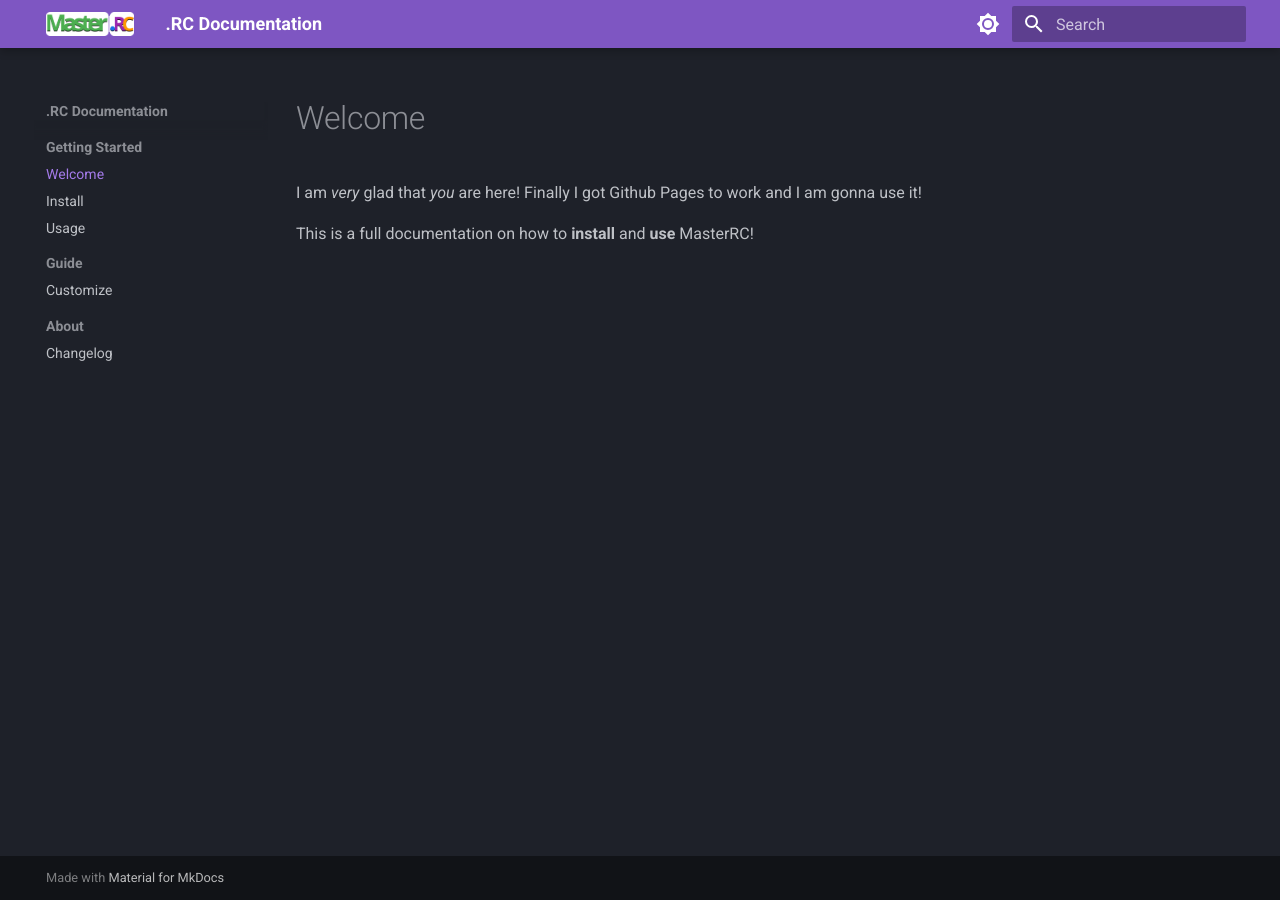
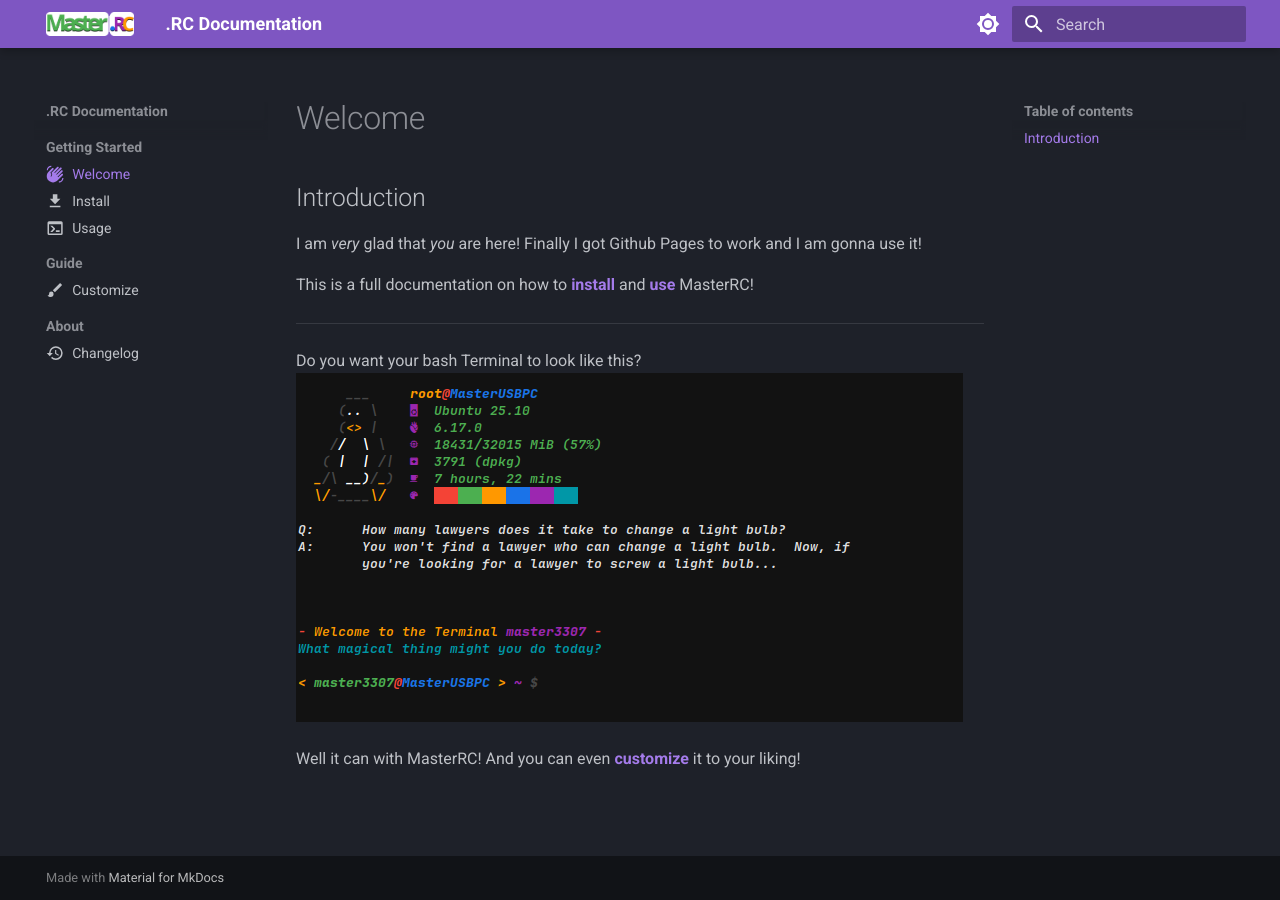
Before and after one commit to Master3307/masterrc, an MkDocs documentation site: the page built from docs/index.md, in a window 1280 px wide. Built offline with MkDocs 1.6.1 and Material for MkDocs 9.7.7, drawn with Linux system fonts in a browser that asks for light colours; plug-ins that fetch from the network failed and are left out.

```diff
--- a/docs/index.md
+++ b/docs/index.md
@@ -1,6 +1,19 @@
+---
+icon: material/hand-wave
+---
+
 # Welcome
+
+## Introduction
 
 I am *very* glad that *you* are here!
 Finally I got Github Pages to work and I am gonna use it!
 
-This is a full documentation on how to **install** and **use** MasterRC!
+This is a full documentation on how to **[install](install.md)** and **[use](usage.md)** MasterRC!
+
+---
+
+Do you want your bash Terminal to look like this?
+![Preview](media/preview.png "looks cool, right?")
+
+Well it can with MasterRC! And you can even **[customize](customize.md)** it to your liking!
```
Also changed, not shown: docs/changelog.md (added, +5 -0 lines), docs/customize.md (added, +5 -0 lines), docs/install.md (+5 -0 lines), docs/usage.md (added, +5 -0 lines).
